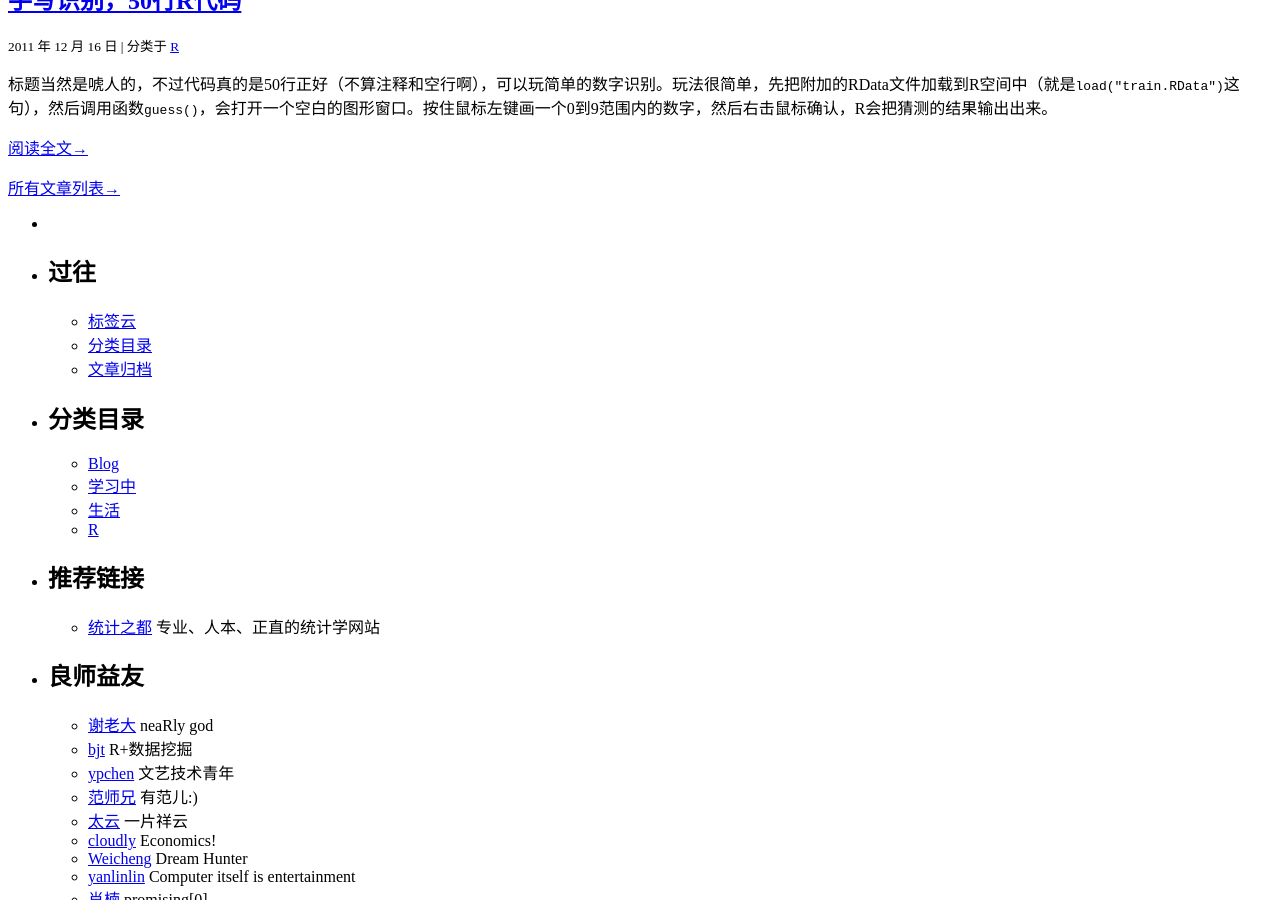
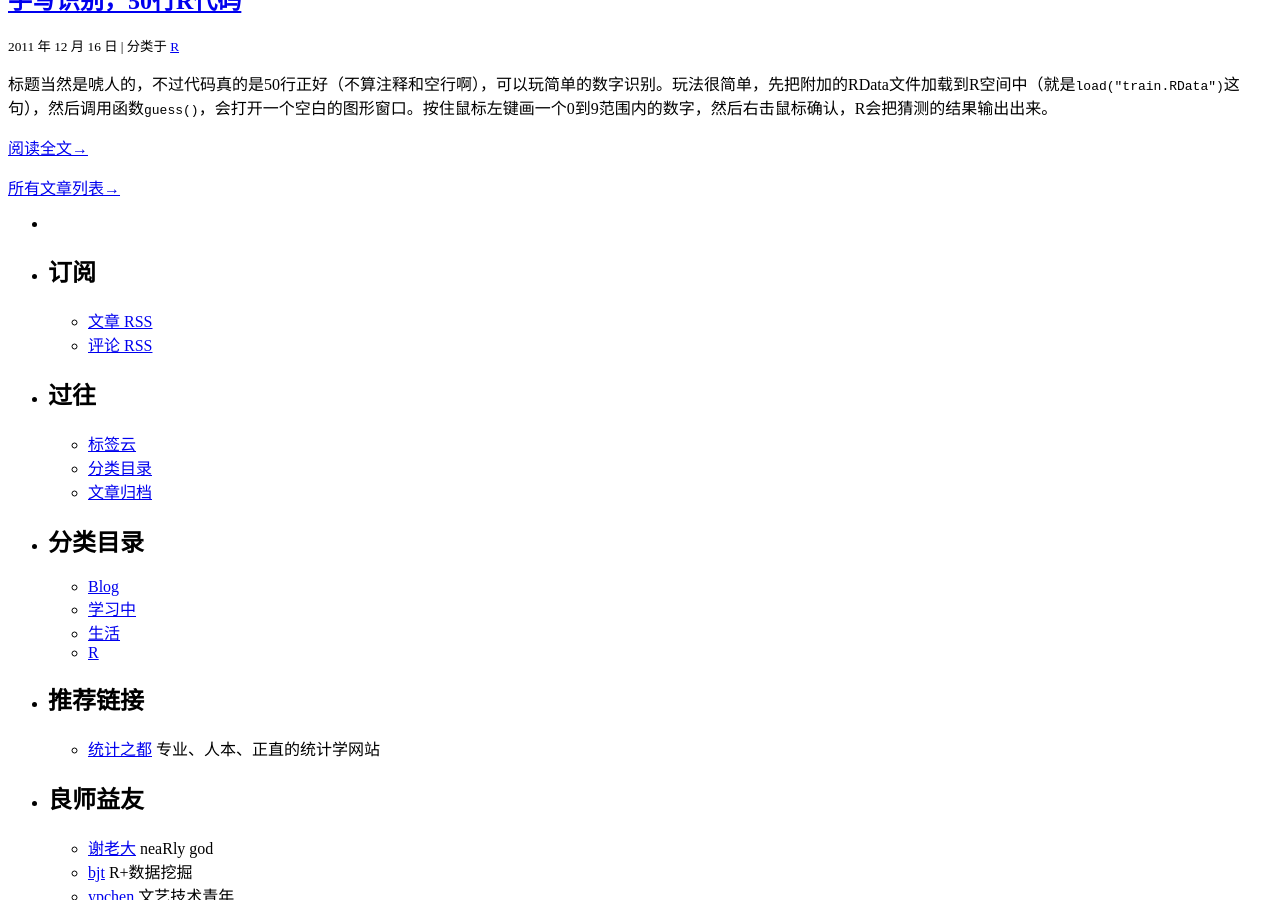
Before and after one commit to yixuan/cn, a Jekyll site: the page built from index.md, in a window 1280 px wide and 900 px high, scrolled down 2445 px. Built offline with Jekyll 4.4.1, drawn with Linux system fonts in a browser that asks for light colours; nearby versions of some CDN libraries; library files that are not in the unit come from our copies; comment, search, counter and statistics services are not loaded.

Commit message:
Add RSS links

```diff
--- a/_includes/themes/delicate/default.html
+++ b/_includes/themes/delicate/default.html
@@ -127,6 +127,14 @@
               <div style="clear:both;"></div>
             </li>
 
+            <li id="RSS" class="widget">
+              <h2 class="blocktitle">订阅</h2>
+              <ul>
+                <li class="cat-item"><a href="{{ BASE_PATH }}/atom.xml">文章 RSS</a></li>
+                <li class="cat-item"><a href="http://joyfulhomecn.disqus.com/latest.rss">评论 RSS</a></li>
+              </ul>
+            </li>
+
             <li id="summary_pages" class="widget">
               <h2 class="blocktitle">过往</h2>
               <ul>
```
